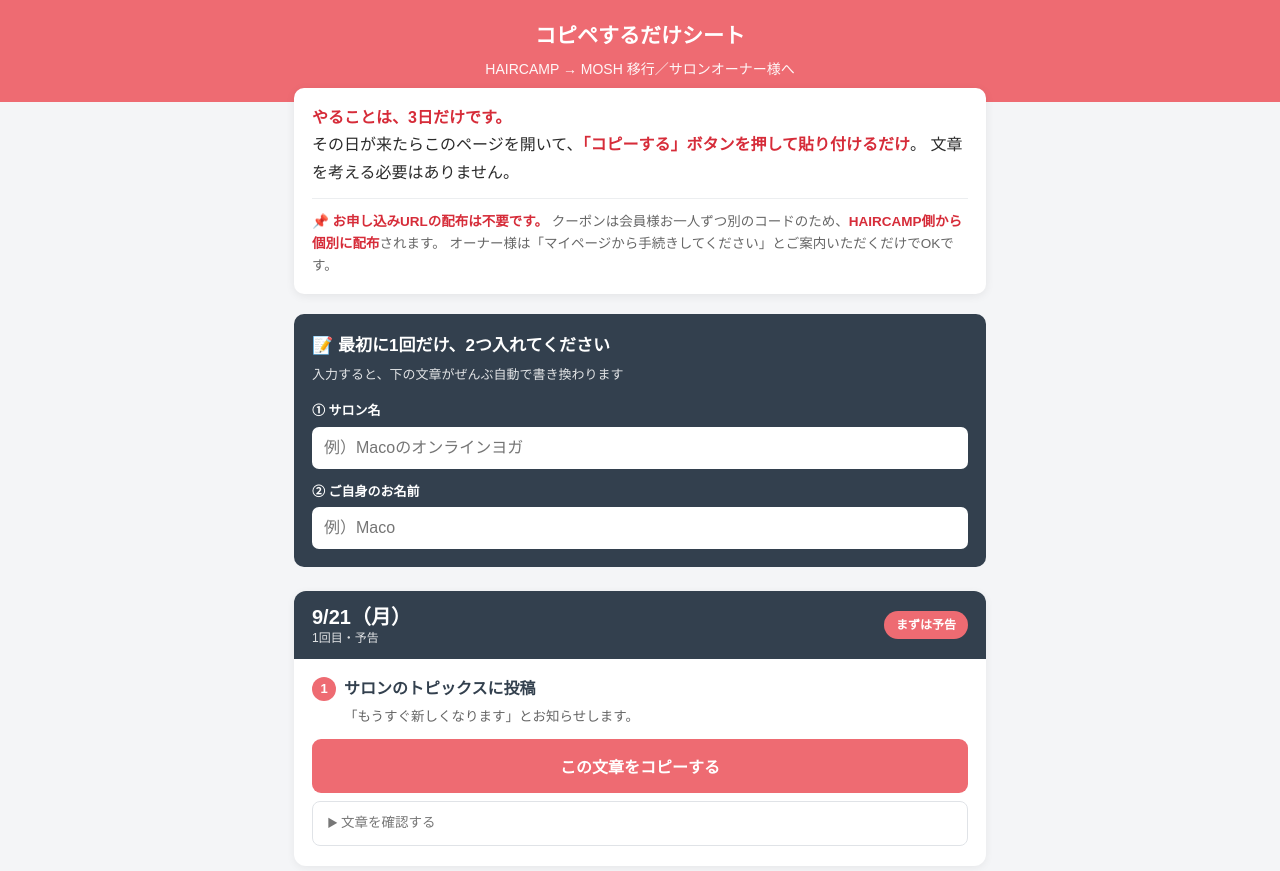
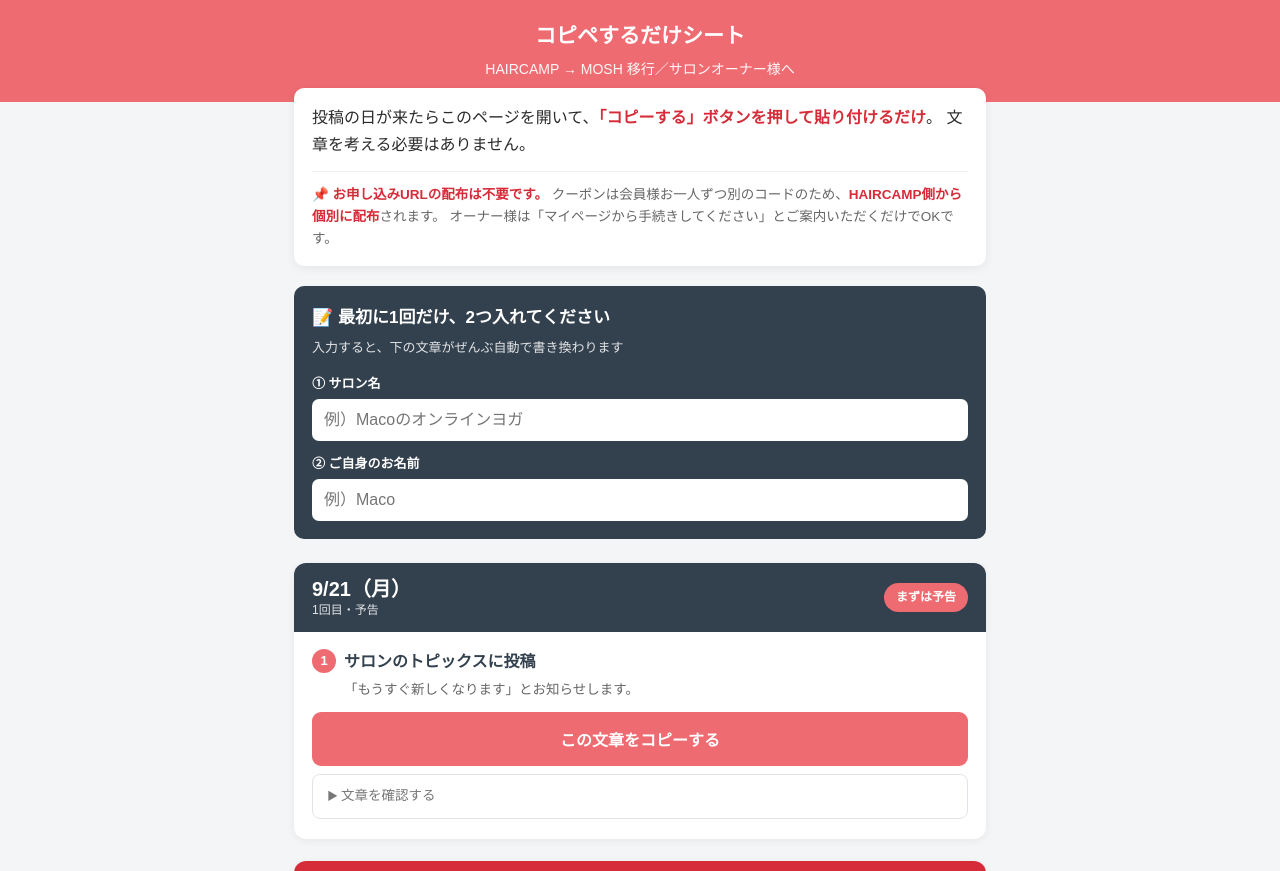
Before and after one commit to playfulsugahara/haircamp-guide, a plain HTML site: page copysheet/index.html in a window 1280 px wide. Shown: the top 871 px of the page. Drawn offline with Linux system fonts and the light colour scheme.

Commit message:
update: コピペシート冒頭の「やることは3日だけです」を削除
Co-Authored-By: Claude Opus 5 <noreply@anthropic.com>

```diff
--- a/copysheet/index.html
+++ b/copysheet/index.html
@@ -124,8 +124,7 @@
 <div class="wrap">
 
   <div class="lead">
-    <b>やることは、3日だけです。</b><br>
-    その日が来たらこのページを開いて、<b>「コピーする」ボタンを押して貼り付けるだけ</b>。
+    投稿の日が来たらこのページを開いて、<b>「コピーする」ボタンを押して貼り付けるだけ</b>。
     文章を考える必要はありません。
     <hr style="border:none;border-top:1px solid #eceef0;margin:12px 0">
     <div style="font-size:13.5px;color:#666;line-height:1.65">
```
